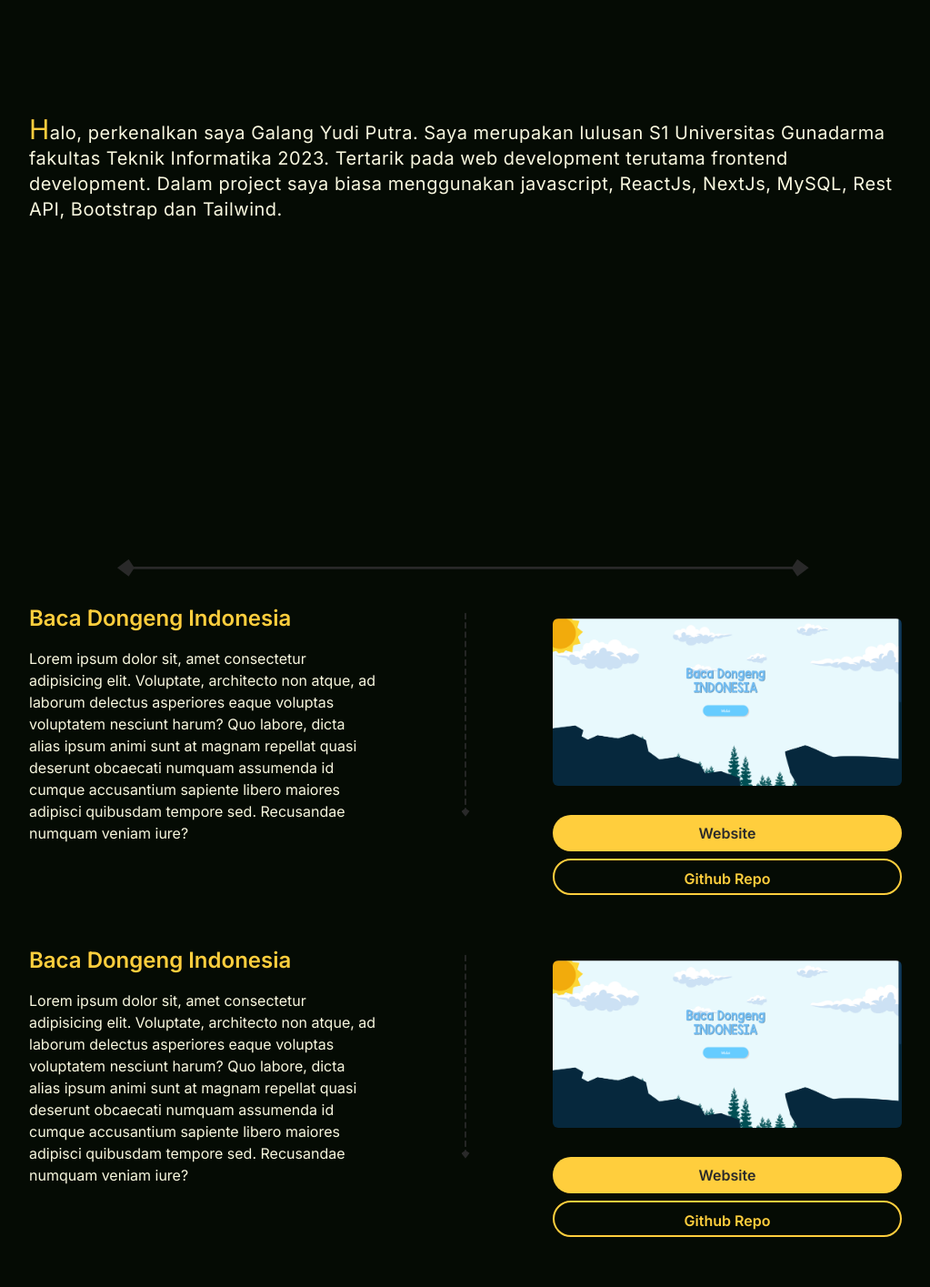
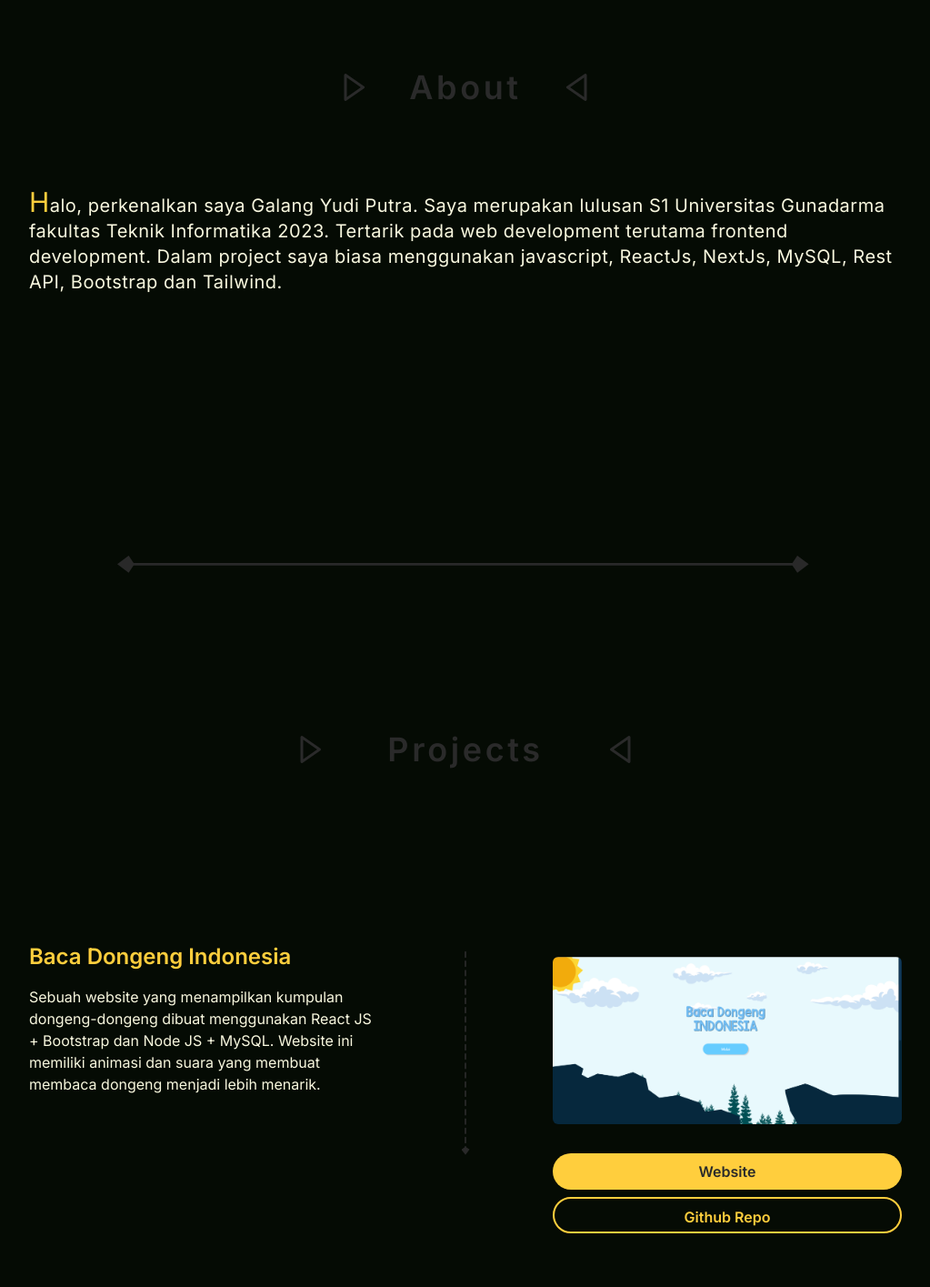
Before and after one commit to galangyp11/Web-Profile, a Next.js app: page / in a window 1280 px wide. Shown: the part 940-2355 px from the top of the page at 91% size, without its empty margins (128-1151 px from the left). Built offline with nearby package versions, Linux system fonts and the light colour scheme.

Commit message:
fix projects

```diff
--- a/app/About/about.tsx
+++ b/app/About/about.tsx
@@ -1,15 +1,33 @@
 import React from "react";
+import { BiLeftArrow, BiRightArrow } from "react-icons/bi";
 
 export default function About() {
   return (
-    <div>
-      <p className="text-warna4 text-xl tracking-wide">
-        <span className="text-3xl text-warna1">H</span>alo, perkenalkan saya
-        Galang Yudi Putra. Saya merupakan lulusan S1 Universitas Gunadarma
-        fakultas Teknik Informatika 2023. Tertarik pada web development terutama
-        frontend development. Dalam project saya biasa menggunakan javascript,
-        ReactJs, NextJs, MySQL, Rest API, Bootstrap dan Tailwind.
-      </p>
+    <div className="grid grid-rows-2 gap-12">
+      <div className="flex justify-center items-center">
+        <div className="grid grid-cols-3">
+          <div className="flex justify-center items-center">
+            <BiRightArrow className="text-warna3 text-4xl" />
+          </div>
+          <div className="flex justify-center items-center">
+            <p className="text-warna3 text-4xl tracking-widest font-semibold">
+              About
+            </p>
+          </div>
+          <div className="flex justify-center items-center">
+            <BiLeftArrow className="text-warna3 text-4xl" />
+          </div>
+        </div>
+      </div>
+      <div>
+        <p className="text-warna4 text-xl tracking-wide">
+          <span className="text-3xl text-warna1">H</span>alo, perkenalkan saya
+          Galang Yudi Putra. Saya merupakan lulusan S1 Universitas Gunadarma
+          fakultas Teknik Informatika 2023. Tertarik pada web development
+          terutama frontend development. Dalam project saya biasa menggunakan
+          javascript, ReactJs, NextJs, MySQL, Rest API, Bootstrap dan Tailwind.
+        </p>
+      </div>
     </div>
   );
 }
--- a/app/Contacts/Contacts.tsx
+++ b/app/Contacts/Contacts.tsx
@@ -1,8 +1,26 @@
 import Link from "next/link";
+import { BiLeftArrow, BiRightArrow } from "react-icons/bi";
 
 export default function Contacts() {
   return (
-    <div className="flex justify-center items-center w-screen  h-fit">
+    <div className="flex justify-center items-center w-screen h-fit">
+      <div className="grid grid-rows-2 gap-12">
+        <div className="flex justify-center items-center">
+          <div className="grid grid-cols-3">
+            <div className="flex justify-center items-center">
+              <BiRightArrow className="text-warna3 text-4xl" />
+            </div>
+            <div className="flex justify-center items-center">
+              <p className="text-warna3 text-4xl tracking-widest font-semibold">
+                Contacts
+              </p>
+            </div>
+            <div className="flex justify-center items-center">
+              <BiLeftArrow className="text-warna3 text-4xl" />
+            </div>
+          </div>
+        </div>
+
         <div className="grid grid-rows-3 ">
           <div>
             <p className="text-warna2 text-lg">
@@ -18,5 +36,6 @@ export default function Contacts() {
           </div>
         </div>
       </div>
+    </div>
   );
 }
--- a/app/Navbar/navbar.tsx
+++ b/app/Navbar/navbar.tsx
@@ -81,7 +81,7 @@ export default function Navbar() {
                   </Link>
                 </li>
                 <li className="py-2">
-                  <Link href="#projects" className="py-2" onClick={handleMenu}>
+                  <Link href="#contacts" className="py-2" onClick={handleMenu}>
                     Contacts
                   </Link>
                 </li>
--- a/app/Projects/Project components/Project-BDI.tsx
+++ b/app/Projects/Project components/Project-BDI.tsx
@@ -12,12 +12,10 @@ export default function ProjectBDI() {
           Baca Dongeng Indonesia
         </p>
         <p className="text-warna4 hidden sm:block">
-          Lorem ipsum dolor sit, amet consectetur adipisicing elit. Voluptate,
-          architecto non atque, ad laborum delectus asperiores eaque voluptas
-          voluptatem nesciunt harum? Quo labore, dicta alias ipsum animi sunt at
-          magnam repellat quasi deserunt obcaecati numquam assumenda id cumque
-          accusantium sapiente libero maiores adipisci quibusdam tempore sed.
-          Recusandae numquam veniam iure?
+          Sebuah website yang menampilkan kumpulan dongeng-dongeng dibuat
+          menggunakan React JS + Bootstrap dan Node JS + MySQL. Website ini
+          memiliki animasi dan suara yang membuat membaca dongeng menjadi lebih
+          menarik.
         </p>
       </div>
       <div className="hidden sm:block sm:h-fit">
@@ -52,12 +50,10 @@ export default function ProjectBDI() {
       </div>
       <div className="text-warna4 sm:hidden">
         <p>
-          Lorem ipsum dolor sit, amet consectetur adipisicing elit. Voluptate,
-          architecto non atque, ad laborum delectus asperiores eaque voluptas
-          voluptatem nesciunt harum? Quo labore, dicta alias ipsum animi sunt at
-          magnam repellat quasi deserunt obcaecati numquam assumenda id cumque
-          accusantium sapiente libero maiores adipisci quibusdam tempore sed.
-          Recusandae numquam veniam iure?
+          Sebuah website yang menampilkan kumpulan dongeng-dongeng dibuat
+          menggunakan React JS + Bootstrap dan Node JS + MySQL. Website ini
+          memiliki animasi dan suara yang membuat membaca dongeng menjadi lebih
+          menarik.
         </p>
       </div>
     </div>
--- a/app/Projects/Project components/Project-SKW.tsx
+++ b/app/Projects/Project components/Project-SKW.tsx
@@ -1,6 +1,6 @@
 import Image from "next/image";
 import GarisProject from "../../Image/garis-projects.svg";
-import ThumnailBdi from "../../Image/ThumbnailBDI.png";
+import ThumnailSKW from "../../Image/ThumbnailSKW.png";
 import React from "react";
 import Link from "next/link";
 
@@ -9,15 +9,13 @@ export default function ProjectSKW() {
     <div className="sm:grid sm:grid-cols-5 h-fit">
       <div className=" sm:col-span-2  h-fit w-full">
         <p className="text-warna1 text-2xl font-semibold sm:mb-4">
-          Baca Dongeng Indonesia
+          Toko Online SKW
         </p>
         <p className="text-warna4 hidden sm:block">
-          Lorem ipsum dolor sit, amet consectetur adipisicing elit. Voluptate,
-          architecto non atque, ad laborum delectus asperiores eaque voluptas
-          voluptatem nesciunt harum? Quo labore, dicta alias ipsum animi sunt at
-          magnam repellat quasi deserunt obcaecati numquam assumenda id cumque
-          accusantium sapiente libero maiores adipisci quibusdam tempore sed.
-          Recusandae numquam veniam iure?
+          Sebuah website toko online untuk menjadi wadah transaksi pada suatu
+          sekolah di jawa tengah. Dibuat menggunakan React JS + Bootstrap dan
+          Node JS + MySQL. Terdapat 3 Route pada website ini Pengguna, Penjual,
+          dan Admin yang dibedakan melalui login page.
         </p>
       </div>
       <div className="hidden sm:block sm:h-fit">
@@ -26,15 +24,15 @@ export default function ProjectSKW() {
       <div className="sm:col-span-2">
         <div className="sm:mb-8">
           <Image
-            src={ThumnailBdi}
-            alt="Thumbnail BDI"
+            src={ThumnailSKW}
+            alt="Thumbnail SKW"
             className="w-full h-fit my-4 rounded-md"
           />
         </div>
 
         <div className="my-2">
           <Link
-            href="https://bdi-fe-nodb-qs1u14i2v-galangyp11.vercel.app/"
+            href="https://web-toko-1x4o1libk-galangyp11.vercel.app/"
             target="_blank"
           >
             <button className="w-full rounded-full bg-warna1 px-4 py-2 h-10 text-warna3 font-semibold">
@@ -43,7 +41,10 @@ export default function ProjectSKW() {
           </Link>
         </div>
         <div className="my-2">
-          <Link href="https://github.com/galangyp11/BDI-FE" target="_blank">
+          <Link
+            href="https://github.com/galangyp11/Web-Toko-SKW"
+            target="_blank"
+          >
             <button className="w-full rounded-full border-2 px-4 py-2 h-10 text-warna1 font-semibold">
               Github Repo
             </button>
@@ -52,12 +53,10 @@ export default function ProjectSKW() {
       </div>
       <div className="text-warna4 sm:hidden">
         <p>
-          Lorem ipsum dolor sit, amet consectetur adipisicing elit. Voluptate,
-          architecto non atque, ad laborum delectus asperiores eaque voluptas
-          voluptatem nesciunt harum? Quo labore, dicta alias ipsum animi sunt at
-          magnam repellat quasi deserunt obcaecati numquam assumenda id cumque
-          accusantium sapiente libero maiores adipisci quibusdam tempore sed.
-          Recusandae numquam veniam iure?
+          Sebuah website toko online untuk menjadi wadah transaksi pada suatu
+          sekolah di jawa tengah. Dibuat menggunakan React JS + Bootstrap dan
+          Node JS + MySQL. Terdapat 3 Route pada website ini Pengguna, Penjual,
+          dan Admin yang dibedakan melalui login page.
         </p>
       </div>
     </div>
--- a/app/Projects/Projects.tsx
+++ b/app/Projects/Projects.tsx
@@ -3,18 +3,36 @@ import ProjectSKW from "./Project components/Project-SKW";
 import ProjectBlogNEXT from "./Project components/Project-BlogNEXT";
 import React from "react";
 import Link from "next/link";
+import { BiLeftArrow, BiRightArrow } from "react-icons/bi";
 
 export default function Projects() {
   return (
-    <div className="grid grid-rows-3 gap-12">
+    <div className="grid grid-rows-4 gap-12">
+      <div className="flex justify-center items-center">
+        <div className="grid grid-cols-3">
+          <div className=" flex justify-center items-center">
+            <BiRightArrow className="text-warna3 text-4xl" />
+          </div>
+          <div className="flex justify-center items-center">
+            <p className="text-warna3 text-4xl tracking-widest font-semibold">
+              Projects
+            </p>
+          </div>
+          <div className="flex justify-center items-center">
+            <BiLeftArrow className="text-warna3 text-4xl" />
+          </div>
+        </div>
+      </div>
       <div>
         <ProjectBDI />
       </div>
       <div>
         <ProjectSKW />
       </div>
-      <div>
-        <ProjectBlogNEXT />
+      <div className="flex justify-center">
+        <p className="text-sm text-warna2">
+          Ada beberapa projek yang tidak saya hosting hanya disimpan di Github.
+        </p>
       </div>
     </div>
   );
--- a/app/page.tsx
+++ b/app/page.tsx
@@ -13,7 +13,7 @@ export default function Home() {
         <div className="w-full h-full ">
           <HomePage />
         </div>
-        <div className="h-4 md:w-full md:p-0 md:h-0 my-4 border-2">
+        <div className="h-4 md:w-full md:p-0 md:h-0 my-4">
           <Image src={garisHome} alt="garis pembatas" />
         </div>
         <div
```
Also changed, not shown: app/Image/ThumbnailSKW.png (added). Lines whose indentation alone changed are shown as unchanged.
